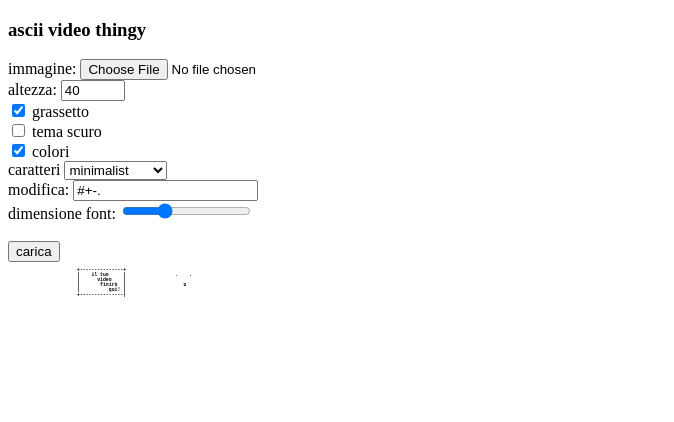
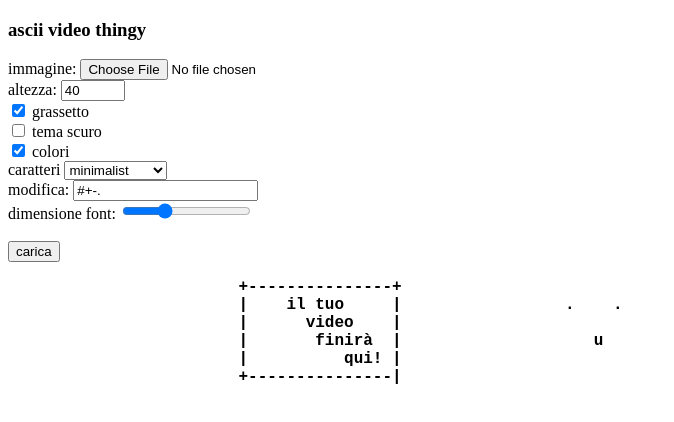
Before and after one commit to lorenzobotti/asciipic, a website built with Vite: page index.html in a window 1280 px wide. Shown: the whole page, without its empty margins (0-674 px from the left). Built offline with nearby package versions, Linux system fonts and the light colour scheme.

Commit message:
fix: starting font size

```diff
--- a/index.html
+++ b/index.html
@@ -99,7 +99,7 @@
         </form>
     </section>
 
-    <pre id="color-export" style="font-weight: bold; font-size: .3rem ">
+    <pre id="color-export" style="font-weight: bold; font-size: 1rem ">
                         +---------------+
                         |    il tuo     |                 .    .
                         |      video    |
```
